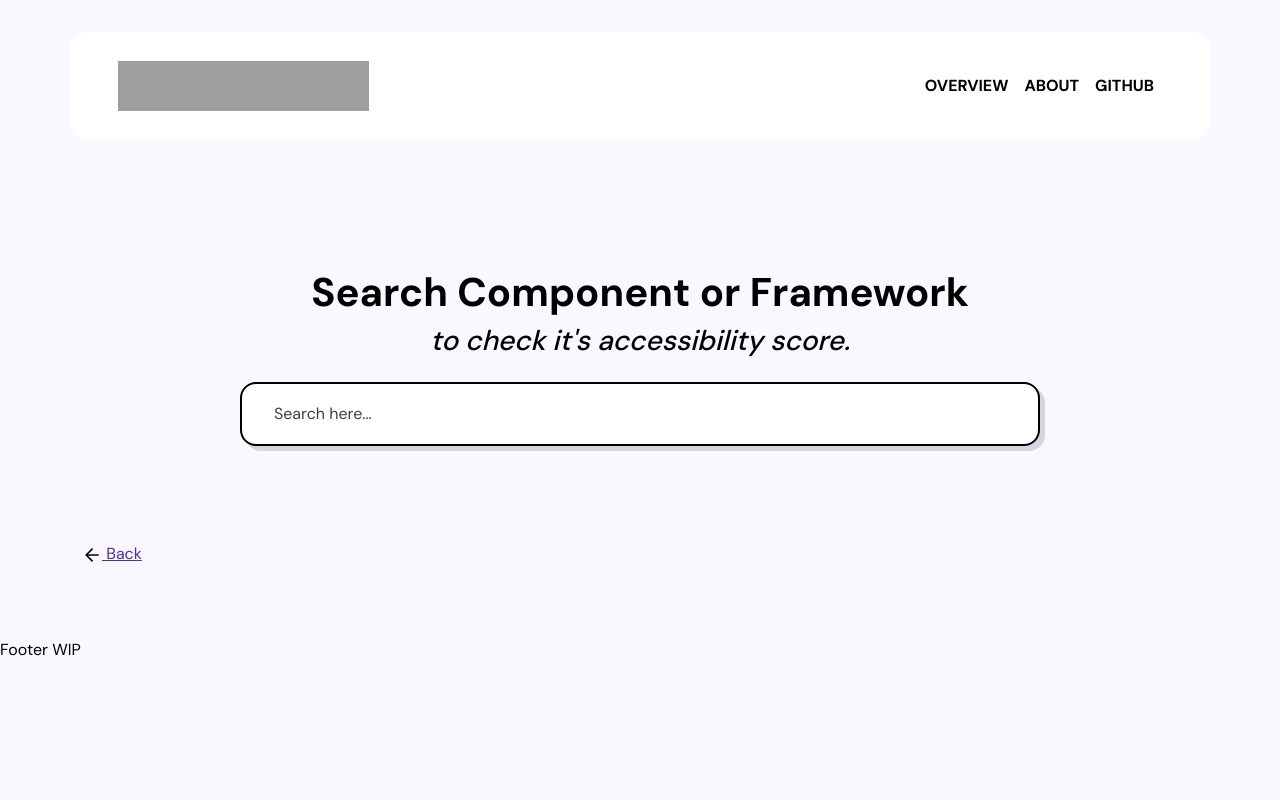
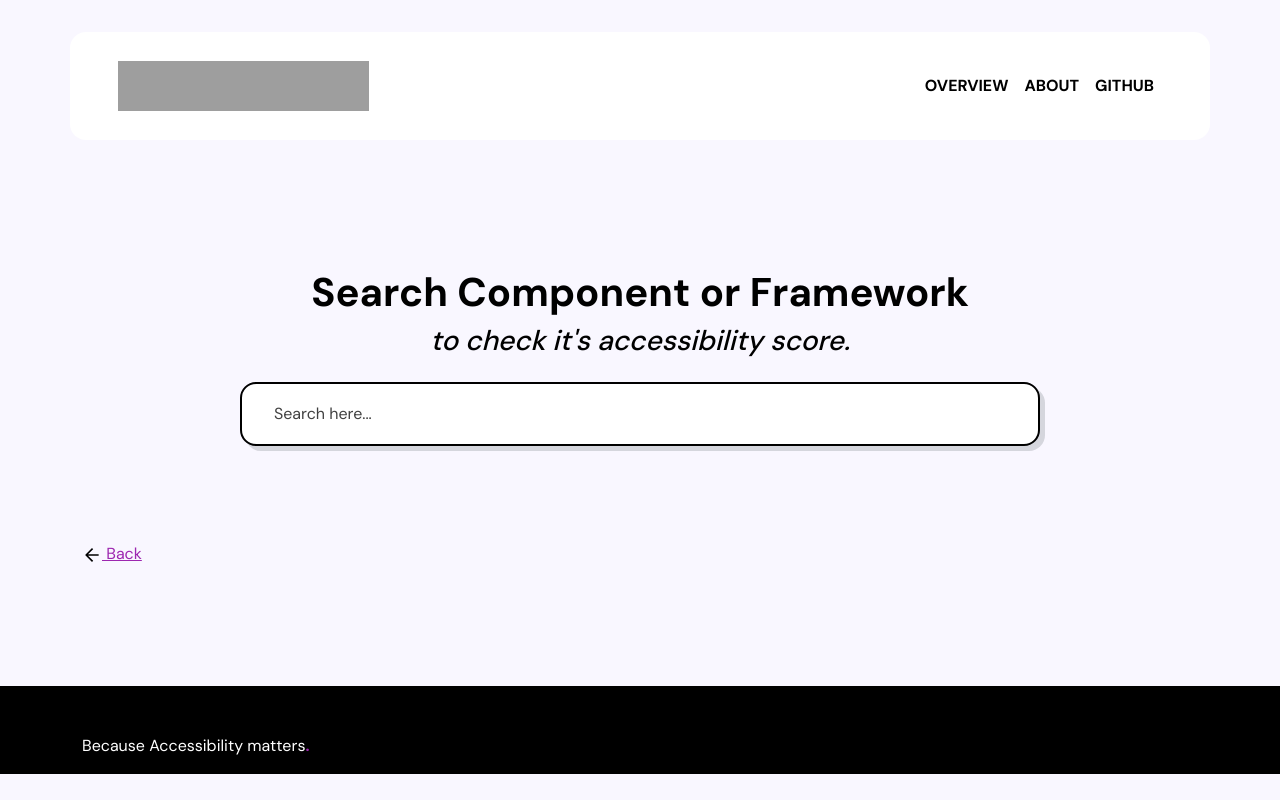
Before and after one commit to caneveryoneusetemp/caneveryoneuse_tool, a React (Create React App) app: page /1/1 in a window 1280 px wide. Built offline with nearby package versions, Linux system fonts and the light colour scheme; grey boxes are pictures that could not be loaded.

Commit message:
Update footer and variables.scss

```diff
--- a/src/partials/footer.jsx
+++ b/src/partials/footer.jsx
@@ -2,8 +2,10 @@ import React from 'react';
 
 const Footer = () => {
     return(
-        <div>
-            Footer WIP
+        <div className='bg-black mt-5'>
+            <div className='container mt-5 py-3 pt-5 text-white'>
+                Because Accessibility matters<b className='text-brand'>.</b>
+            </div>
         </div>
     );
 }
--- a/src/sass/variables.scss
+++ b/src/sass/variables.scss
@@ -8,8 +8,9 @@ $yellow:  #fee26f;
 $green:   #aeffca;
 $red: #ffb1b9;
 $gray: #b5c8db;
+$purple: #9d27b0;
 
-$primary: #4f309e;
+$primary: $purple;
 $secondary: $light-gray;
 $warning: $yellow;
 $success: $green;
@@ -25,7 +26,8 @@ $theme-colors: (
   warning: $warning,
   success: $success,
   danger: $danger,
-  muted: $gray
+  muted: $gray,
+  brand: $purple
 );
 
 $grid-breakpoints: (
```
